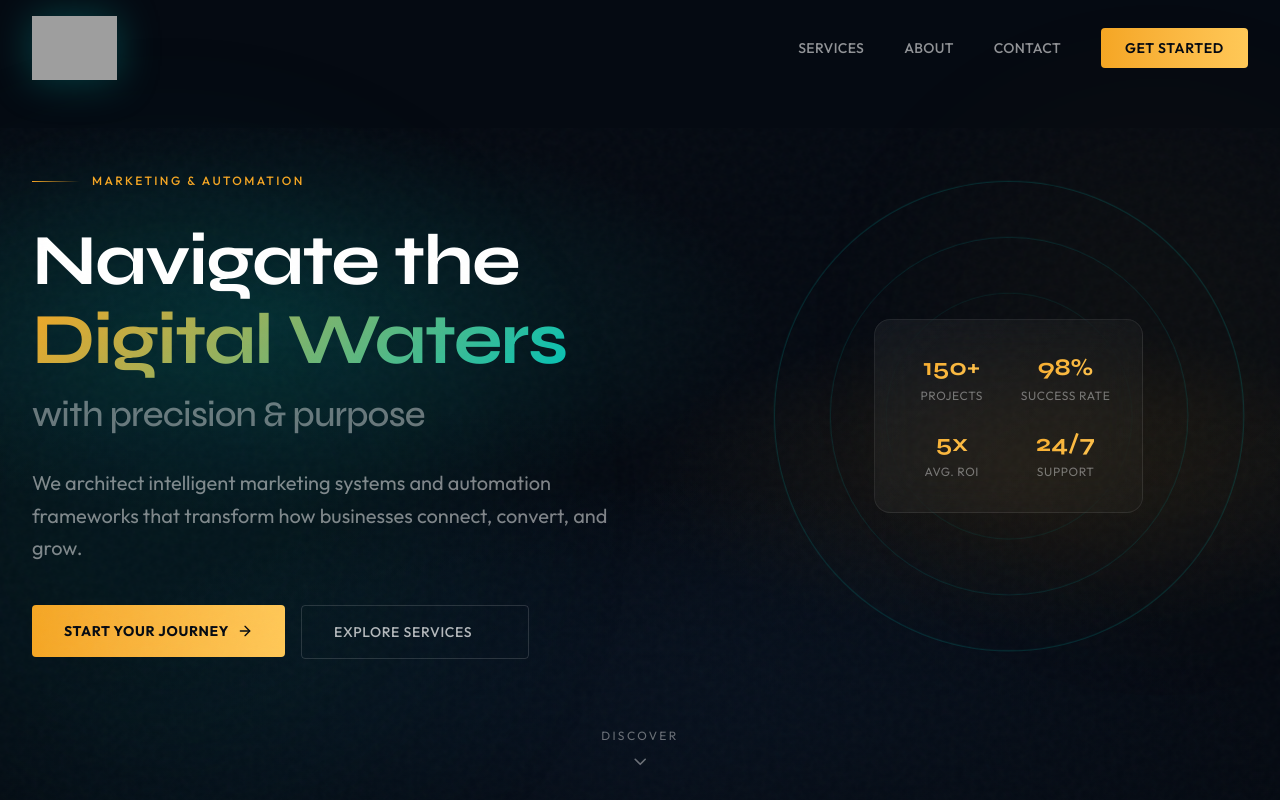
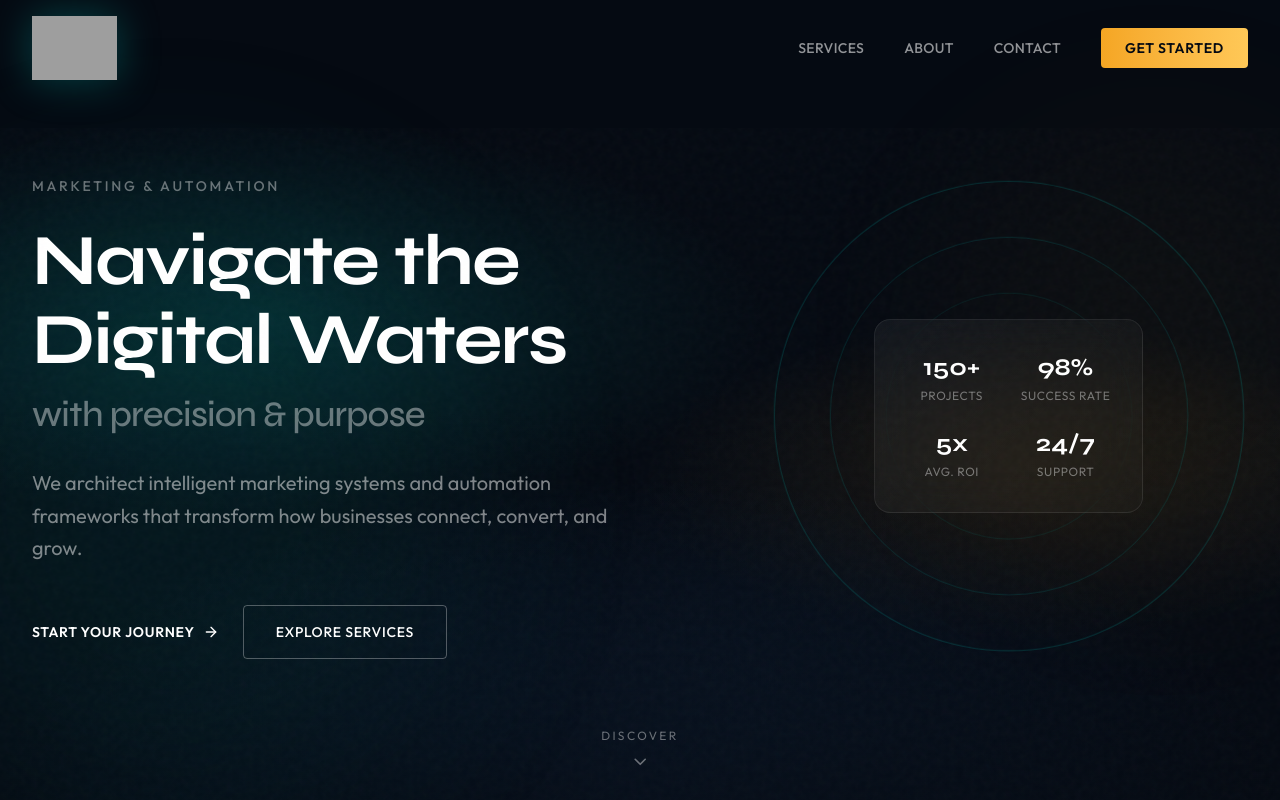
Before and after one commit to KevinVillegasDev/coastalvanguard, a Next.js app: page / in a window 1280 px wide. Shown: the top 800 px of the page. Built offline with nearby package versions, Linux system fonts and the light colour scheme; grey boxes are pictures that could not be loaded.

Commit message:
Update Hero to white/neutral color scheme

```diff
--- a/src/components/sections/Hero.tsx
+++ b/src/components/sections/Hero.tsx
@@ -46,15 +46,14 @@ export default function Hero() {
               initial={{ opacity: 0, x: -20 }}
               animate={{ opacity: 1, x: 0 }}
               transition={{ duration: 0.6 }}
-              className="flex items-center gap-3 mb-8"
+              className="mb-6"
             >
-              <div className="h-px w-12 bg-gradient-to-r from-amber to-transparent" />
-              <span className="text-amber font-medium tracking-[0.2em] uppercase text-xs">
+              <span className="text-mist font-medium tracking-[0.2em] uppercase text-sm">
                 Marketing & Automation
               </span>
             </motion.div>
 
-            {/* Headline - Editorial style with mixed sizes */}
+            {/* Headline */}
             <motion.h1
               initial={{ opacity: 0, y: 30 }}
               animate={{ opacity: 1, y: 0 }}
@@ -64,8 +63,8 @@ export default function Hero() {
               <span className="block text-4xl sm:text-5xl md:text-6xl lg:text-7xl font-bold text-white leading-[1.1] tracking-tight">
                 Navigate the
               </span>
-              <span className="block text-4xl sm:text-5xl md:text-6xl lg:text-7xl font-bold leading-[1.1] tracking-tight">
-                <span className="text-gradient-mixed">Digital Waters</span>
+              <span className="block text-4xl sm:text-5xl md:text-6xl lg:text-7xl font-bold text-white leading-[1.1] tracking-tight">
+                Digital Waters
               </span>
               <span className="block text-2xl sm:text-3xl md:text-4xl font-medium text-mist mt-4 tracking-tight">
                 with precision & purpose
@@ -88,31 +87,24 @@ export default function Hero() {
               initial={{ opacity: 0, y: 20 }}
               animate={{ opacity: 1, y: 0 }}
               transition={{ duration: 0.6, delay: 0.4 }}
-              className="flex flex-col sm:flex-row items-start gap-4"
+              className="flex flex-col sm:flex-row items-center gap-6"
             >
               <motion.button
                 onClick={handleScrollToContact}
-                className="group relative px-8 py-4 bg-gradient-to-r from-amber to-amber-glow text-abyss font-bold uppercase tracking-wider text-sm rounded-sm overflow-hidden"
-                whileHover={{ scale: 1.02 }}
-                whileTap={{ scale: 0.98 }}
+                className="group flex items-center gap-2 text-white font-semibold uppercase tracking-wider text-sm hover:text-fog transition-colors"
+                whileHover={{ x: 4 }}
               >
-                <span className="relative z-10 flex items-center gap-2">
-                  Start Your Journey
-                  <ArrowRight className="w-4 h-4 group-hover:translate-x-1 transition-transform" />
-                </span>
-                <div className="absolute inset-0 bg-white opacity-0 group-hover:opacity-20 transition-opacity" />
+                Start Your Journey
+                <ArrowRight className="w-4 h-4 group-hover:translate-x-1 transition-transform" />
               </motion.button>
 
               <motion.button
                 onClick={handleScrollToServices}
-                className="group px-8 py-4 border border-fog/20 text-fog hover:text-white hover:border-teal font-medium uppercase tracking-wider text-sm rounded-sm transition-all duration-300"
+                className="group px-8 py-4 border border-white/30 text-white hover:bg-white/5 font-medium uppercase tracking-wider text-sm rounded-sm transition-all duration-300"
                 whileHover={{ scale: 1.02 }}
                 whileTap={{ scale: 0.98 }}
               >
-                <span className="flex items-center gap-2">
-                  Explore Services
-                  <ArrowRight className="w-4 h-4 opacity-0 -translate-x-2 group-hover:opacity-100 group-hover:translate-x-0 transition-all" />
-                </span>
+                Explore Services
               </motion.button>
             </motion.div>
           </div>
@@ -157,7 +149,7 @@ export default function Hero() {
                           transition={{ delay: 0.7 + index * 0.1 }}
                           className="text-center"
                         >
-                          <div className="text-2xl font-display font-bold text-gradient-warm">
+                          <div className="text-2xl font-display font-bold text-white">
                             {stat.value}
                           </div>
                           <div className="text-xs text-mist uppercase tracking-wider mt-1">
```
